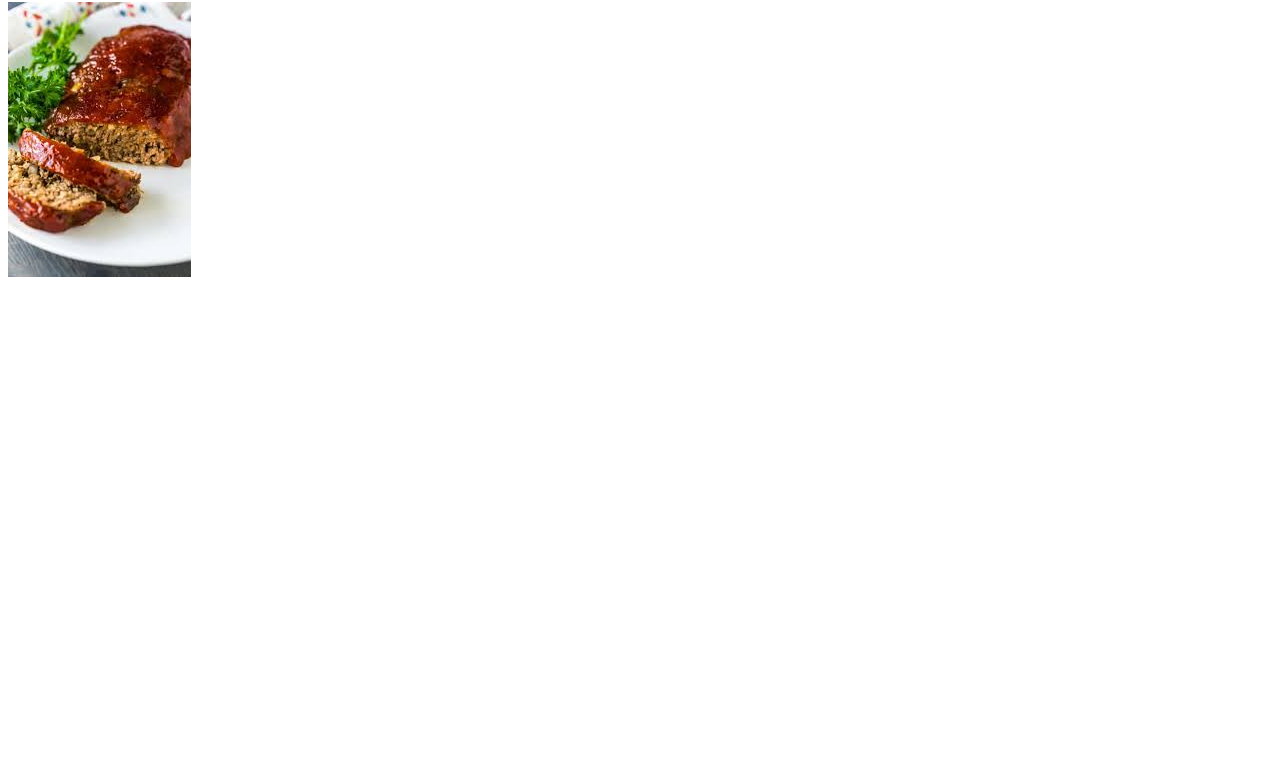
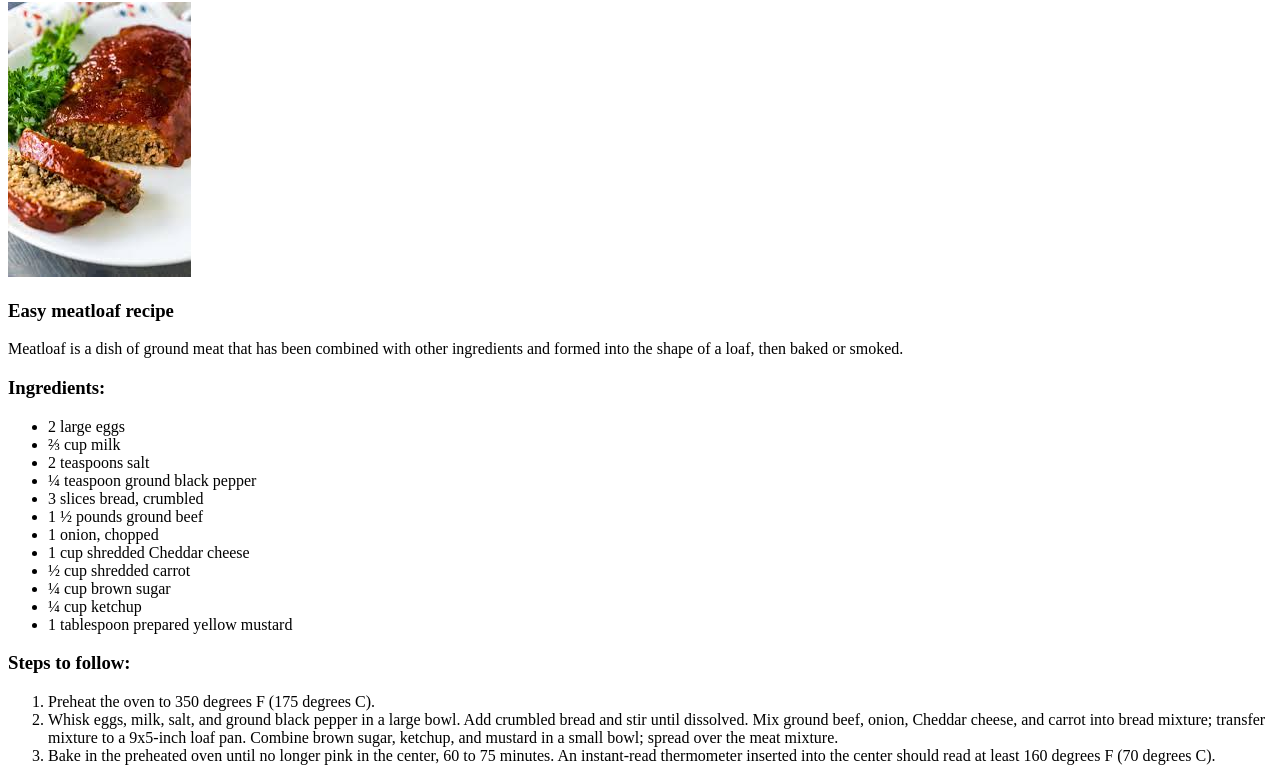
Before and after one commit to MazeAgent/odin-recipes, a plain HTML site: page recipes/meatloaf.html in a window 1280 px wide. Shown: the part 78-859 px from the top of the page. Before the commit the page ends 800 px from the top, so only its background shows below. Drawn offline with Linux system fonts and the light colour scheme.

Commit message:
completed the recipe ingredients, description and steps to follow, also added couscous webpage

```diff
--- a/recipes/meatloaf.html
+++ b/recipes/meatloaf.html
@@ -9,5 +9,34 @@
 <body>
     <h1>Meat loaf recipe</h1>
     <img src="meatloaaf.jpeg">
+    <h3>Easy meatloaf recipe</h3>
+    <p>Meatloaf is a dish of ground meat that has been combined with other ingredients and formed into the shape of a loaf, then baked or smoked.</p>
+    <h3>Ingredients:</h3>
+    <p><ul>
+        <li>2 large eggs</li>
+        <li>⅔ cup milk</li>
+        <li>2 teaspoons salt</li>
+        <li>¼ teaspoon ground black pepper</li>
+        <li>3 slices bread, crumbled</li>
+        <li>1 ½ pounds ground beef</li>
+        <li>1 onion, chopped</li>
+        <li>1 cup shredded Cheddar cheese</li>
+        <li>½ cup shredded carrot</li>
+        <li>¼ cup brown sugar</li>
+        <li>¼ cup ketchup</li>
+        <li>1 tablespoon prepared yellow mustard</li>
+
+    </ul></p>
+    <h3>Steps to follow:</h3>
+    <p>
+        <ol>
+            <li>Preheat the oven to 350 degrees F (175 degrees C).</li>
+            <li>Whisk eggs, milk, salt, and ground black pepper in a large bowl. Add crumbled bread and stir until dissolved. Mix ground beef, onion, Cheddar cheese, and carrot into bread mixture; transfer mixture to a 9x5-inch loaf pan. Combine brown sugar, ketchup, and mustard in a small bowl; spread over the meat mixture.
+
+            </li>
+            <li>Bake in the preheated oven until no longer pink in the center, 60 to 75 minutes. An instant-read thermometer inserted into the center should read at least 160 degrees F (70 degrees C).</li>
+
+        </ol>
+    </p>
 </body>
 </html>
```
